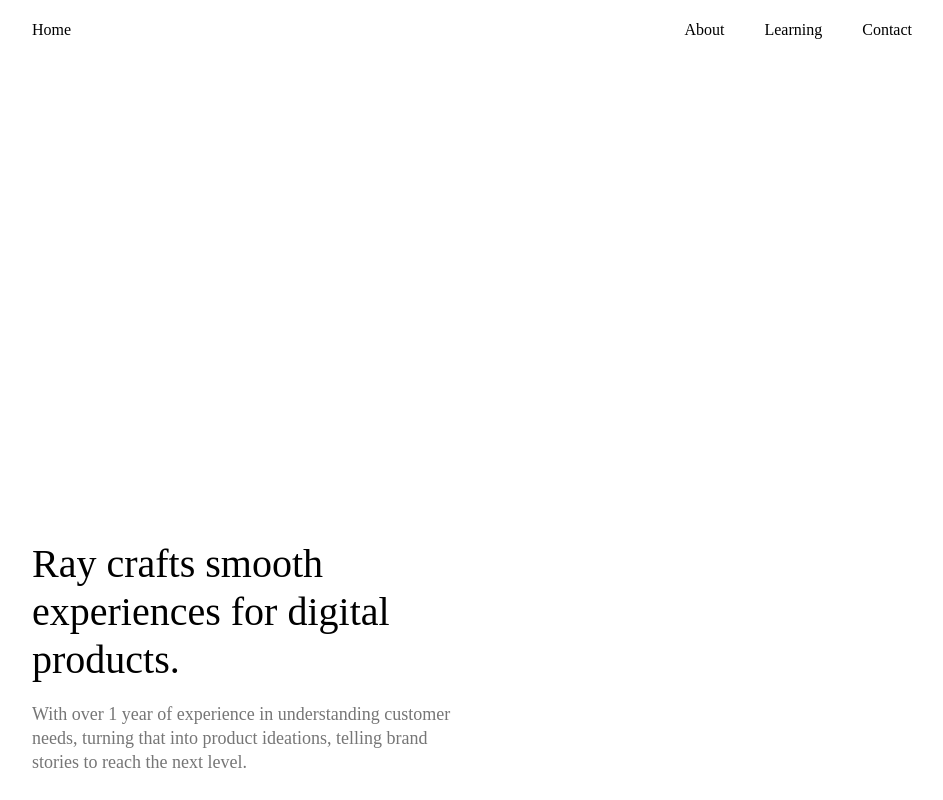
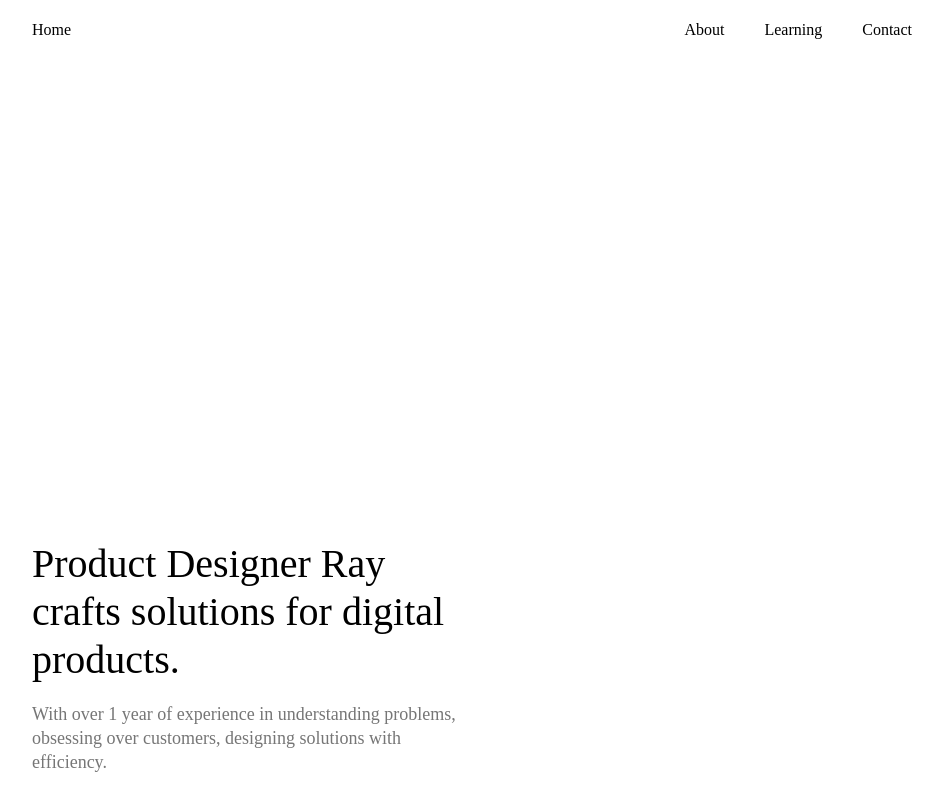
Before and after one commit to konst77/portfolio, a Next.js app: page / in a window 1280 px wide. Shown: the top 800 px of the page, without its empty margins (168-1111 px from the left). Built offline with nearby package versions, Linux system fonts and the light colour scheme.

Commit message:
modified:   src/Components/Hero.js 	modified:   src/styles/globals.css

```diff
--- a/src/Components/Hero.js
+++ b/src/Components/Hero.js
@@ -6,12 +6,11 @@ const Hero = () => {
       <div className="grids">
         <div className="hero">
           <h1 className="heroh1">
-            Ray crafts smooth experiences for digital products.
+            Product Designer Ray crafts solutions for digital products.
           </h1>
           <p>
-            With over 1 year of experience in understanding customer needs,
-            turning that into product ideations, telling brand stories to reach
-            the next level.‍
+            With over 1 year of experience in understanding problems,
+            obsessing over customers, designing solutions with efficiency.‍
           </p>
           <ScrollButton sectionId="projects" />
         </div>
--- a/src/styles/globals.css
+++ b/src/styles/globals.css
@@ -110,7 +110,10 @@ p {
 
 .herobutton:hover {
   background-color: #2a61f0;
+  transform: scale(1.025);
   color: white;
+  transition-property: all;
+  transition-duration: 0.35s;
 }
 
 hr {
@@ -150,7 +153,7 @@ h2 {
 
 .prjimg {
   width: 100%;
-  min-height: 100%;
+  min-height: auto;
   max-height: 640px;
   background-color: #f1f1f5;
   border-radius: 8px;
@@ -376,6 +379,8 @@ color: white;
   margin-top: 60px;
   display: grid;
   grid-template-columns: repeat(6, 1fr);
+  border-radius: 8px;
+  border: 1px #f1f1f5;
 }
 
 .learningh {
```
